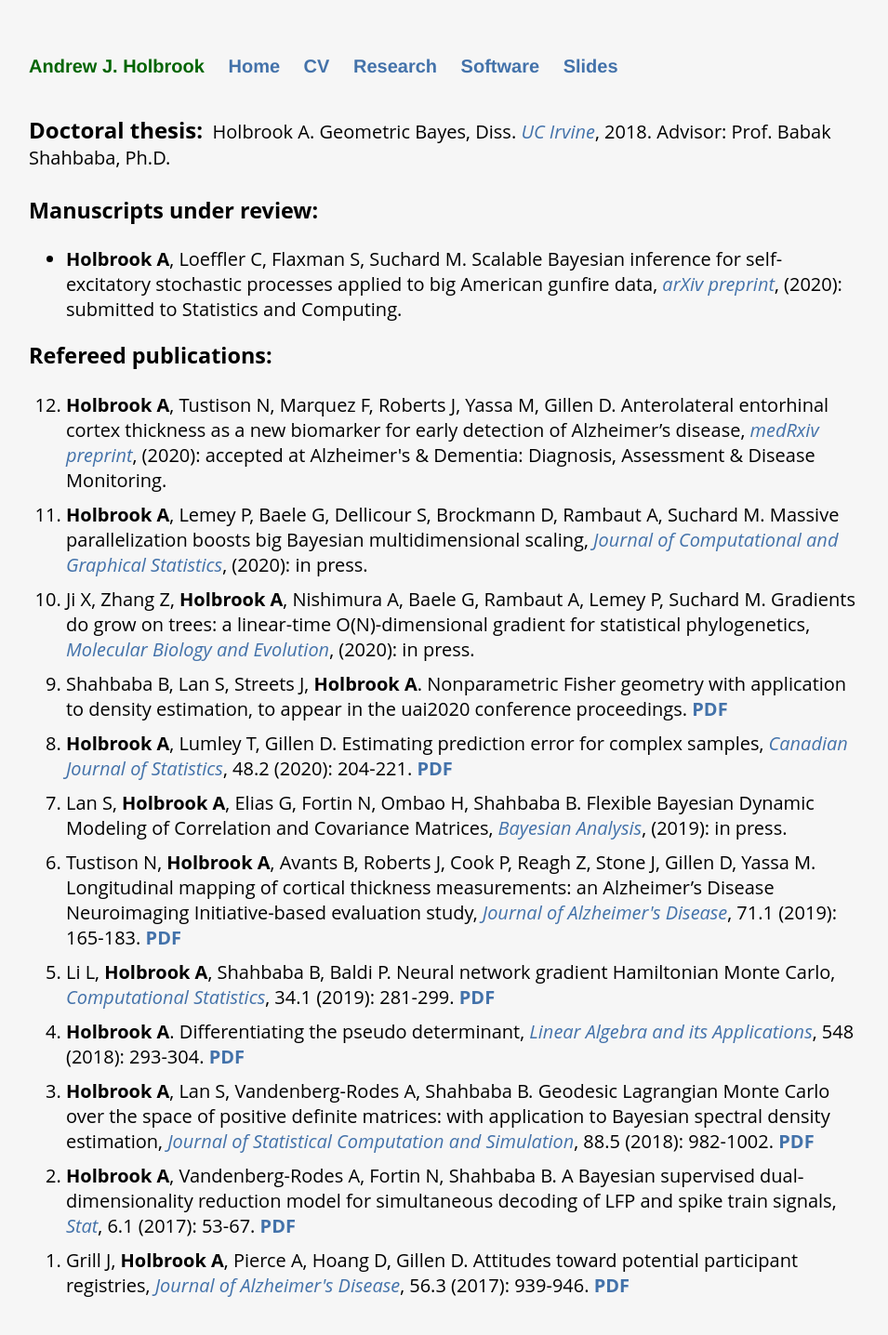
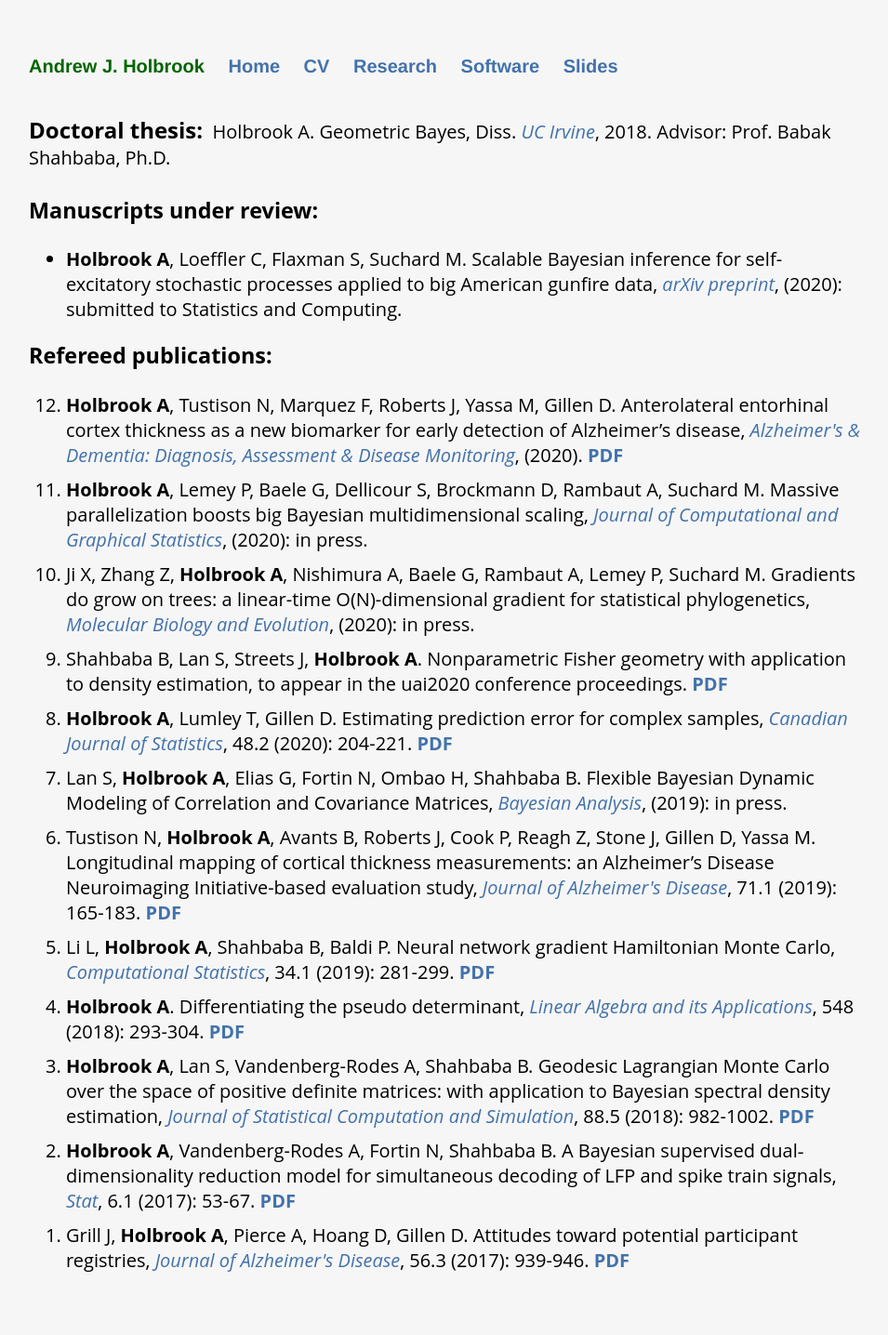
Before and after one commit to andrewjholbrook/andrewjholbrook.github.io, a Jekyll site: the page built from research.html, in a window 1280 px wide. Shown: the whole page at 93% size, without its empty margins (161-1116 px from the left). Built offline with Jekyll 4.4.1, drawn with Linux system fonts in a browser that asks for light colours; a style sheet for code colours, icons or effects is not loaded; after the commit the page ends 1409 px from its top, so only the background shows below that.

Commit message:
Update research.html

```diff
--- a/research.html
+++ b/research.html
@@ -17,7 +17,7 @@ title: Research of Andrew Holbrook
   <h3>Refereed publications:</h3>
 
   <ol id="pubs" reversed>
-                    <li> <b>Holbrook A</b>, Tustison N, Marquez F, Roberts J, Yassa M, Gillen D. Anterolateral entorhinal cortex thickness as a new biomarker for early detection of Alzheimer’s disease, <i><a href="https://www.medrxiv.org/content/10.1101/19011825v1" target="_blank">medRxiv preprint</a></i>, (2020): accepted at Alzheimer's & Dementia: Diagnosis, Assessment & Disease Monitoring.
+                    <li> <b>Holbrook A</b>, Tustison N, Marquez F, Roberts J, Yassa M, Gillen D. Anterolateral entorhinal cortex thickness as a new biomarker for early detection of Alzheimer’s disease, <i><a href="https://alz-journals.onlinelibrary.wiley.com/doi/full/10.1002/dad2.12068" target="_blank">Alzheimer's & Dementia: Diagnosis, Assessment & Disease Monitoring</a></i>, (2020). <a href="papers/dad2.12068.pdf" target="_blank"><b>PDF</b></a>
                         <li> <b>Holbrook A</b>, Lemey P, Baele G, Dellicour S, Brockmann D, Rambaut A, Suchard M. Massive parallelization boosts big Bayesian multidimensional scaling, <i><a href="https://doi.org/10.1080/10618600.2020.1754226" target="_blank">Journal of Computational and Graphical Statistics</a></i>, (2020): in press.
                         <li> Ji X, Zhang Z, <b>Holbrook A</b>, Nishimura A, Baele G, Rambaut A, Lemey P, Suchard M. Gradients do grow on trees: a linear-time O(N)-dimensional gradient for statistical phylogenetics, <i><a href="https://doi.org/10.1093/molbev/msaa130" target="_blank">Molecular Biology and Evolution</a></i>, (2020): in press.
         <li> Shahbaba B, Lan S, Streets J, <b>Holbrook A</b>. Nonparametric Fisher geometry with application to density estimation, to appear in the uai2020 conference proceedings. <a href="http://www.auai.org/uai2020/proceedings/58_main_paper.pdf" target="_blank"><b>PDF</b></a>
```
